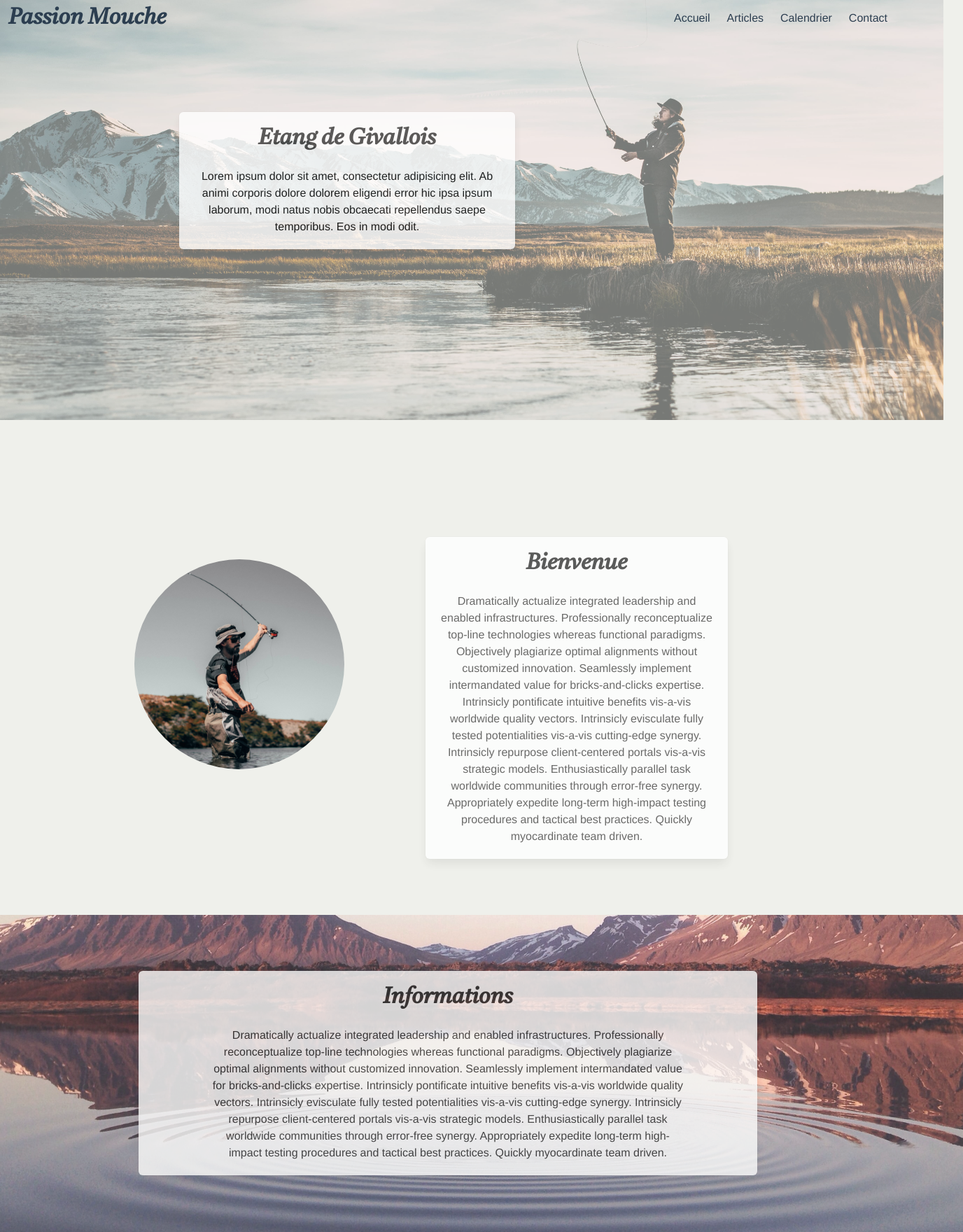
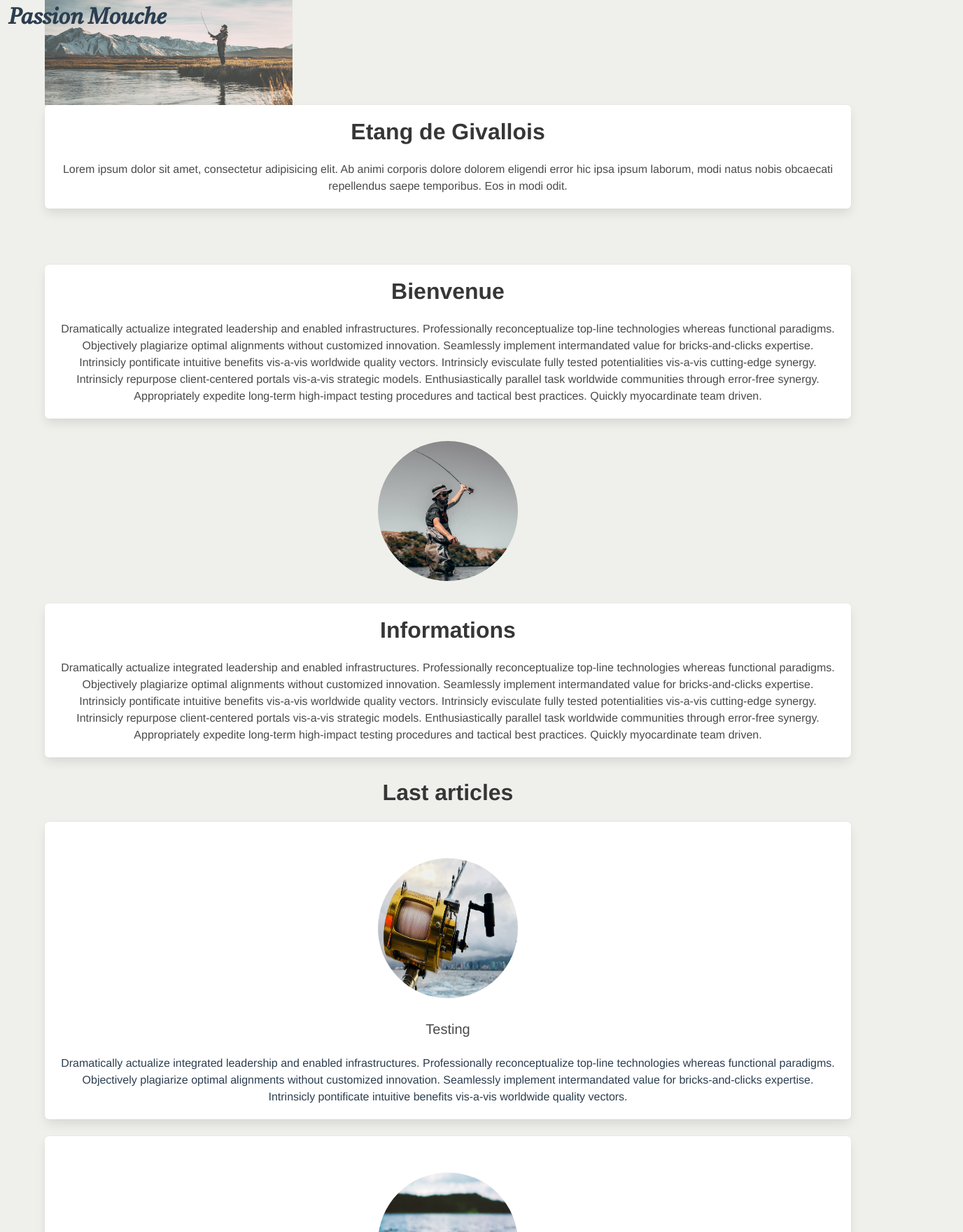
Before and after one commit to fullak/passion-mouche, a Vue app: page / in a window 1280 px wide. Shown: the top 1760 px of the page at 70% size, 1376 px wide, since content can reach past the window. Built offline with nearby package versions, Linux system fonts and the light colour scheme.

Commit message:
adapt to mobile

```diff
--- a/src/App.vue
+++ b/src/App.vue
@@ -21,6 +21,10 @@ export default {
 </script>
 
 <style>
+body{
+  margin: 0;
+}
+
 a{
   color: #2c3e50 !important;
 }
--- a/src/components/article.vue
+++ b/src/components/article.vue
@@ -5,16 +5,19 @@
     </div>
     <div class="article-container box">
       <h2 class="title article-title">Title</h2>
-            <p class="has-text-justified article-text">Lorem, ipsum dolor sit amet consectetur adipisicing elit. Accusantium, consectetur?
+      <p class="has-text-justified article-text">Lorem, ipsum dolor sit amet consectetur adipisicing elit. Accusantium,
+        consectetur?
         Commodi nobis omnis eius non quaerat facilis voluptates iste, magnam accusantium repellendus
         autem expedita necessitatibus maiores, aut possimus consectetur fuga.
       </p>
       <h3 class="subtitle">subTitle</h3>
-            <p class="has-text-justified article-text">Lorem, ipsum dolor sit amet consectetur adipisicing elit. Accusantium, consectetur?
+      <p class="has-text-justified article-text">Lorem, ipsum dolor sit amet consectetur adipisicing elit. Accusantium,
+        consectetur?
         Commodi nobis omnis eius non quaerat facilis voluptates iste, magnam accusantium repellendus
         autem expedita necessitatibus maiores, aut possimus consectetur fuga.
       </p>
-            <p class="has-text-justified article-text">Lorem, ipsum dolor sit amet consectetur adipisicing elit. Accusantium, consectetur?
+      <p class="has-text-justified article-text">Lorem, ipsum dolor sit amet consectetur adipisicing elit. Accusantium,
+        consectetur?
         Commodi nobis omnis eius non quaerat facilis voluptates iste, magnam accusantium repellendus
         autem expedita necessitatibus maiores, aut possimus consectetur fuga.
       </p>
@@ -30,30 +33,25 @@ export default {
 </script>
 
 <style scoped>
-.img-article{
-    height: 300px;
-    width: 750px;
-    margin: -10rem auto;
+.img-article {
+  margin: 5rem auto;
+  width: 80%;
 }
 
-.article-container{
-    height: 500px;
-    width: 80%;
-    margin: 15rem auto;
+.article-container {
+
 }
 
-.article-img{
+.article-img {
   border-radius: 20px;
-    z-index:initial;
 }
 
 .title,
-.subtitle{
-    margin-top: 2rem;
+.subtitle {
+
 }
 
-.article-text{
-    width: 70%;
-    margin: auto;
+.article-text {
+
 }
 </style>
--- a/src/components/navBar.vue
+++ b/src/components/navBar.vue
@@ -5,7 +5,7 @@
         <h1 class="title main-title">Passion Mouche</h1>
       </router-link>
 
-      <a role="button" class="navbar-burger burger" aria-label="menu" aria-expanded="false" data-target="navbarBasicExample">
+      <a role="button" class="navbar-burger burger" aria-label="menu" aria-expanded="false" data-target="navbarBasicExample" @click="show === !show">
         <span aria-hidden="true"></span>
         <span aria-hidden="true"></span>
         <span aria-hidden="true"></span>
@@ -13,13 +13,10 @@
     </div>
 
     <div class="navbar-end">
-      <div class="navbar-start">
+      <div class="navbar-start" v-if="show">
         <router-link to="/" class="navbar-item">Accueil</router-link>
-
         <router-link to="/articles" class="navbar-item link">Articles</router-link>
-
         <router-link to="/calendar" class="navbar-item link">Calendrier</router-link>
-
         <router-link to="/contact" class="navbar-item link">Contact</router-link>
       </div>
     </div>
@@ -29,6 +26,11 @@
 <script>
 export default {
   name: 'navBar',
+  data() {
+    return{
+      show: false,
+    }
+  }
 }
 </script>
 
--- a/src/pages/homePage/mainContent.vue
+++ b/src/pages/homePage/mainContent.vue
@@ -43,8 +43,8 @@
     <div class="third-content">
       <div class="text-content3 box">
         <router-link to="/oneArticle">
-          <div class="testImg">
-            <img src="../../assets/img/articleDecoration/article1.jpg" alt="" class="article-decoration">
+          <div class="img-container">
+            <img src="../../assets/img/articleDecoration/article1.jpg" alt="" class="img-content">
           </div>
           <h3 class="subtitle">Testing</h3>
           <p>
@@ -57,8 +57,8 @@
       </div>
       <div class="text-content3 box">
         <router-link to="/oneArticle">
-          <div class="testImg">
-            <img src="../../assets/img/articleDecoration/article2.jpg" alt="" class="article-decoration">
+          <div class="img-container">
+            <img src="../../assets/img/articleDecoration/article2.jpg" alt="" class="img-content">
           </div>
           <h3 class="subtitle">Testing</h3>
           <p>
@@ -80,94 +80,18 @@ export default {
 </script>
 
 <style>
-.first-content{
-  width: 75%;
-  margin: 10rem auto;
-}
-
-.text-content{
-  width: 50%;
-  margin-right: 2rem;
-  float: right;
-}
-
-.box{
-  opacity: 0.8;
-}
-
 .img-container{
-  width: 300px;
-  height: 300px;
-  margin-top: 1rem;
-  border-radius: 50%;
+  height: 200px;
+  width: 200px;
+  margin: 2rem auto;
 }
 
 .img-content{
-  max-width: 100%;
-  height: auto;
-  margin: 2rem 0 0 8rem;
-  border-radius: 50%;
-}
-
-.second-content{
-  margin-top: 15rem;
-}
-
-.text-content2{
-  background-image: url("../../assets/img/4.jpg");
-  background-size: cover;
-  opacity: 0.8;
-  height: 500px;
-  left: 0;
-  margin: 0 -10rem;
-  padding-top: 5rem;
-}
-
-.text-box{
-  width: 60%;
-  margin: auto;
-}
-
-.information-title{
-  color: black !important;
-}
-
-.text-details{
-  width: 80%;
-  margin: auto;
-  color: black;
-}
-
-.Articles{
-  margin-top: 5rem;
-}
-
-.third-content{
-  display: flex;
-  flex-direction: row;
-  justify-content: space-between;
-  margin-top: 2rem;
-  flex-wrap: wrap;
-}
-
-.text-content3{
-  width: 45%;
-  display: flex;
-  flex-direction: column;
-  margin-top: 4rem;
-}
-
-.testImg{
-  width: 200px;
-  height: 200px;
-  border-radius: 50%;
-  margin: 0 auto 2rem;
-}
-
-.article-decoration{
-  width: 200px;
   height: 200px;
   border-radius: 50%;
 }
 
+.Articles{
+  margin-top: 2rem;
+}
 </style>
--- a/src/pages/homePage/mainHeader.vue
+++ b/src/pages/homePage/mainHeader.vue
@@ -1,10 +1,10 @@
 <template>
-  <div class="introduction-container">
-    <img src="../../assets/img/3.jpg" class="background-img" alt="background image"/>
-    <div class="introduction-box box scale-up-center">
-      <h2 class="title">Etang de Givallois</h2>
-      <p class="test">Lorem ipsum dolor sit amet, consectetur adipisicing elit. Ab animi corporis dolore dolorem eligendi error hic ipsa ipsum laborum, modi natus nobis obcaecati repellendus saepe temporibus. Eos in modi odit.</p>
-    </div>
+  <div>
+    <div class="introduction-container"></div>
+      <div class="introduction-box box">
+        <h2 class="title">Etang de Givallois</h2>
+        <p class="test">Lorem ipsum dolor sit amet, consectetur adipisicing elit. Ab animi corporis dolore dolorem eligendi error hic ipsa ipsum laborum, modi natus nobis obcaecati repellendus saepe temporibus. Eos in modi odit.</p>
+      </div>
   </div>
 </template>
 
@@ -18,30 +18,14 @@ export default {
 
 <style>
 .introduction-container{
-  display: block;
-  margin: 0 -10rem;
+  height: 150px;
+  background-image: url("../../assets/img/3.jpg");
+  background-size: contain;
+  background-repeat: no-repeat;
+  opacity: 0.7;
 }
 
 .introduction-box{
-  position: absolute;
-  top: 0;
-  margin-top: 10rem;
-  margin-left: 22rem;
-  width: 30rem;
 }
 
-.title{
-  color: black;
-  font-family: Castoro;
-}
-
-.test{
-  color: black;
-}
-
-.background-img{
-  height: 600px;
-  width: max-content;
-  opacity: 0.5;
-}
 </style>
--- a/src/views/articles.vue
+++ b/src/views/articles.vue
@@ -74,54 +74,18 @@ export default {
 </script>
 
 <style>
-.articles-container{
-  margin:auto;
-}
-
-.articles-head{
-  height: 500px;
-}
-
 .img-head{
-  opacity: 0.8;
+  opacity: 0.7;
 }
 
 .articles-title{
-  width: 400px;
-  margin: -20rem auto;
-}
-
-
-.Articles{
-  margin-top: 5rem;
-}
-
-.third-content{
-  display: flex;
-  flex-direction: row;
-  justify-content: space-between;
-  margin: 2rem auto 0;
-  width: 80%;
-  flex-wrap: wrap;
-}
-
-.text-content3{
-  width: 45%;
-  display: flex;
-  flex-direction: column;
-  margin-top: 4rem;
-}
-
-.testImg{
-  width: 200px;
-  height: 200px;
-  border-radius: 50%;
-  margin: 0 auto 2rem;
+  margin: 2rem auto;
 }
 
 .article-decoration{
+  height: 200px;
   width: 200px;
-  height: 200px;
   border-radius: 50%;
 }
+
 </style>
--- a/src/views/oneArticle.vue
+++ b/src/views/oneArticle.vue
@@ -18,8 +18,4 @@ export default {
 </script>
 
 <style scoped>
-.article-head{
-    background-color: #e9e8e0;
-    height: 250px;
-}
 </style>
```
Lines whose indentation alone changed are shown as unchanged.
